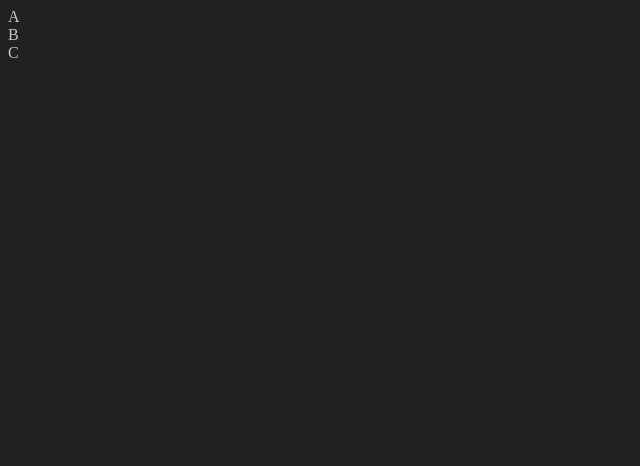
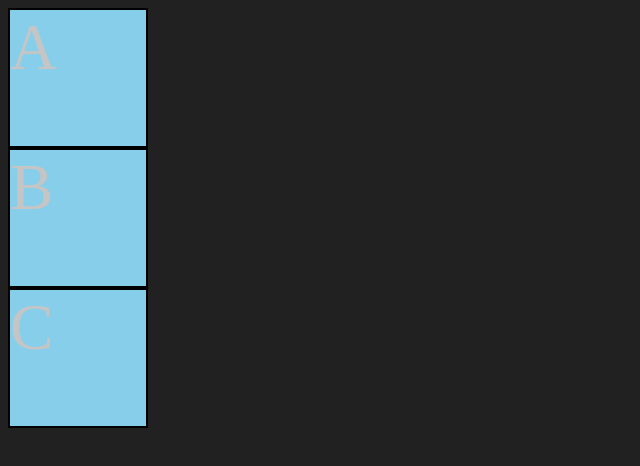
Before and after one commit to pewebdevelopment/Zen-CSS-and-CSSAnimations, a plain HTML site: page FlexBox/flexbox.html in a window 1280 px wide. Shown: the whole page, without its empty margins (0-640 px from the left). Drawn offline with Linux system fonts and the light colour scheme.

Commit message:
class^="box-" working

```diff
--- a/FlexBox/flexbox.css
+++ b/FlexBox/flexbox.css
@@ -9,14 +9,12 @@ body {
 
 .container {
     height: 100vh;
-  background-color: ;
     padding: 0px;
     margin: 0px;
     color: rgb(197, 197, 197);
 }
-// ^ is called as the "caret"
 
-[class^="box"] {
+[class^="box-"] {
     width: 140px;
     height: 140px;
     background-color: skyblue;
```
Lines whose indentation alone changed are shown as unchanged.
